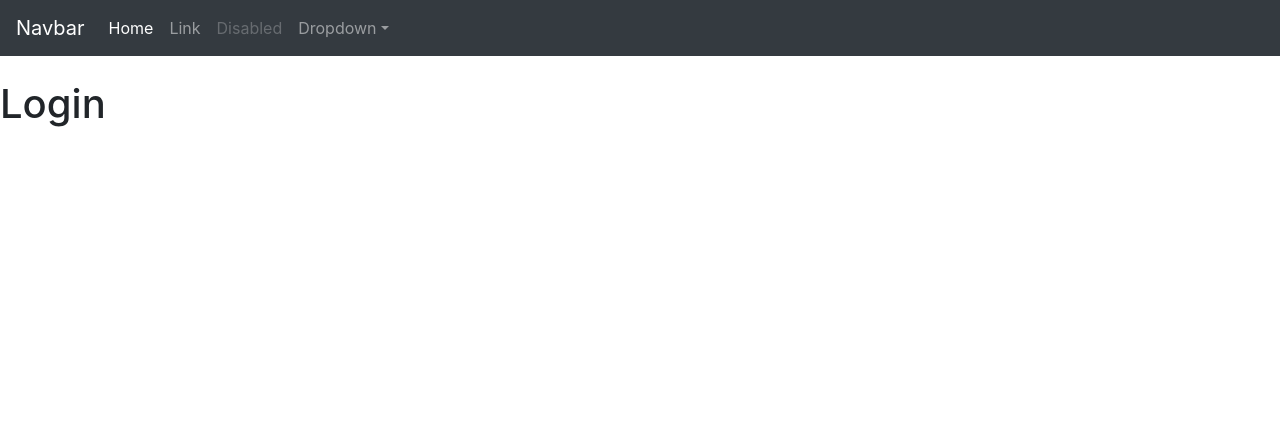
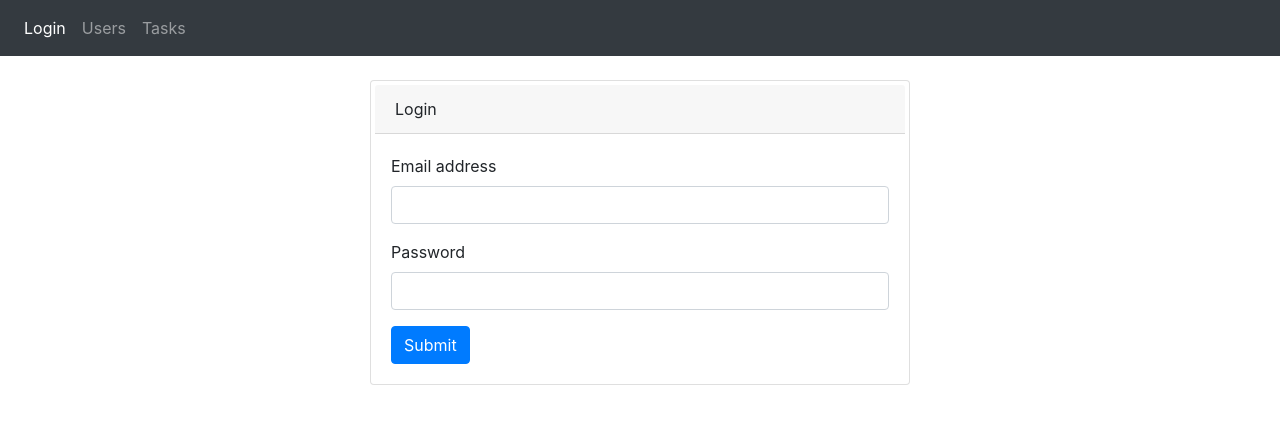
Before and after one commit to alice-njoroge/Todo_frontend, a React (Create React App) app: page /login in a window 1280 px wide. Shown: the top 424 px of the page. Built offline with nearby package versions, Linux system fonts and the light colour scheme.

Commit message:
redirect to /users on successful login, and store token on local storage

```diff
--- a/package.json
+++ b/package.json
@@ -6,6 +6,7 @@
     "@testing-library/jest-dom": "^4.2.4",
     "@testing-library/react": "^9.5.0",
     "@testing-library/user-event": "^7.2.1",
+    "axios": "^0.19.2",
     "bootstrap": "^4.4.1",
     "react": "^16.13.0",
     "react-dom": "^16.13.0",
--- a/src/App.js
+++ b/src/App.js
@@ -1,7 +1,7 @@
 import React, {Component} from 'react';
 import './App.css';
 import "bootstrap/dist/css/bootstrap.css";
-import {BrowserRouter as Router, Switch, Route, Link} from "react-router-dom";
+import {BrowserRouter as Router, Switch, Route} from "react-router-dom";
 import Header from "./components/Header";
 import Login from "./views/login";
 import Users from "./views/users";
--- a/src/components/Header.js
+++ b/src/components/Header.js
@@ -1,11 +1,11 @@
 import React, {Component} from "react";
+import {Link} from "react-router-dom";
 
 class Header extends Component{
     render() {
         return(
             <div className="header">
                 <nav className="navbar navbar-expand-md navbar-dark bg-dark fixed-top">
-                    <a className="navbar-brand" href="#">Navbar</a>
                     <button className="navbar-toggler" type="button" data-toggle="collapse"
                             data-target="#navbarsExampleDefault" aria-controls="navbarsExampleDefault"
                             aria-expanded="false" aria-label="Toggle navigation">
@@ -14,24 +14,15 @@ class Header extends Component{
                     <div className="collapse navbar-collapse" id="navbarsExampleDefault">
                         <ul className="navbar-nav mr-auto">
                             <li className="nav-item active">
-                                <a className="nav-link" href="#">Home <span className="sr-only">(current)</span></a>
+                                <Link className="nav-link" to="/login">Login <span className="sr-only">(current)</span></Link>
                             </li>
                             <li className="nav-item">
-                                <a className="nav-link" href="#">Link</a>
+                                <Link className="nav-link" to="/users">Users</Link>
                             </li>
                             <li className="nav-item">
-                                <a className="nav-link disabled" href="#" tabIndex="-1"
-                                   aria-disabled="true">Disabled</a>
+                                <Link className="nav-link" to="/tasks">Tasks</Link>
                             </li>
-                            <li className="nav-item dropdown">
-                                <a className="nav-link dropdown-toggle" href="#" id="dropdown01" data-toggle="dropdown"
-                                   aria-haspopup="true" aria-expanded="false">Dropdown</a>
-                                <div className="dropdown-menu" aria-labelledby="dropdown01">
-                                    <a className="dropdown-item" href="#">Action</a>
-                                    <a className="dropdown-item" href="#">Another action</a>
-                                    <a className="dropdown-item" href="#">Something else here</a>
-                                </div>
-                            </li>
+
                         </ul>
                     </div>
                 </nav>
--- a/src/views/login.js
+++ b/src/views/login.js
@@ -1,10 +1,65 @@
 import React, {Component} from "react";
+import axios from "axios";
 
-class Login extends Component{
+class Login extends Component {
+    state = {
+        form: {
+            email: null,
+            password: null
+        },
+        error: null
+    };
+    handleChange = (e) => {
+        let form = {...this.state.form};
+        form[e.target.id] = e.target.value;
+        this.setState({
+            form: form
+        });
+    };
+    handleSubmit = (e) => {
+        e.preventDefault();
+        this.setState({error: null});
+        axios.post(`http://127.0.0.1:3031/users/login`, this.state.form)
+            .then(res => {
+                let token = localStorage.setItem("token", res.data.token);
+                return this.props.history.push("/users");
+            }).catch(e => {
+            console.log(e.response);
+        });
+
+    };
+
     render() {
-        return(
+        return (
             <div className="login">
-                <h1>Login</h1>
+                <div className="container">
+                    <div className="row">
+                        <div className="col-md-6 offset-3">
+                            <div className="card">
+                                <div className="card-header mt-1 ml-1 mr-1">
+                                    Login
+                                </div>
+                                <div className="card-body">
+                                    <form onSubmit={this.handleSubmit}>
+                                        <div className="form-group">
+                                            <label htmlFor="email">Email address</label>
+                                            <input type="email" onChange={this.handleChange} className="form-control"
+                                                   id="email"
+                                                   aria-describedby="emailHelp"/>
+                                        </div>
+                                        <div className="form-group">
+                                            <label htmlFor="password">Password</label>
+                                            <input type="password" onChange={this.handleChange} className="form-control"
+                                                   id="password"/>
+                                        </div>
+
+                                        <button type="submit" className="btn btn-primary">Submit</button>
+                                    </form>
+                                </div>
+                            </div>
+                        </div>
+                    </div>
+                </div>
             </div>
         );
     }
```
Also changed, not shown: 1 other file (tests, documents, lock files or other folders).
